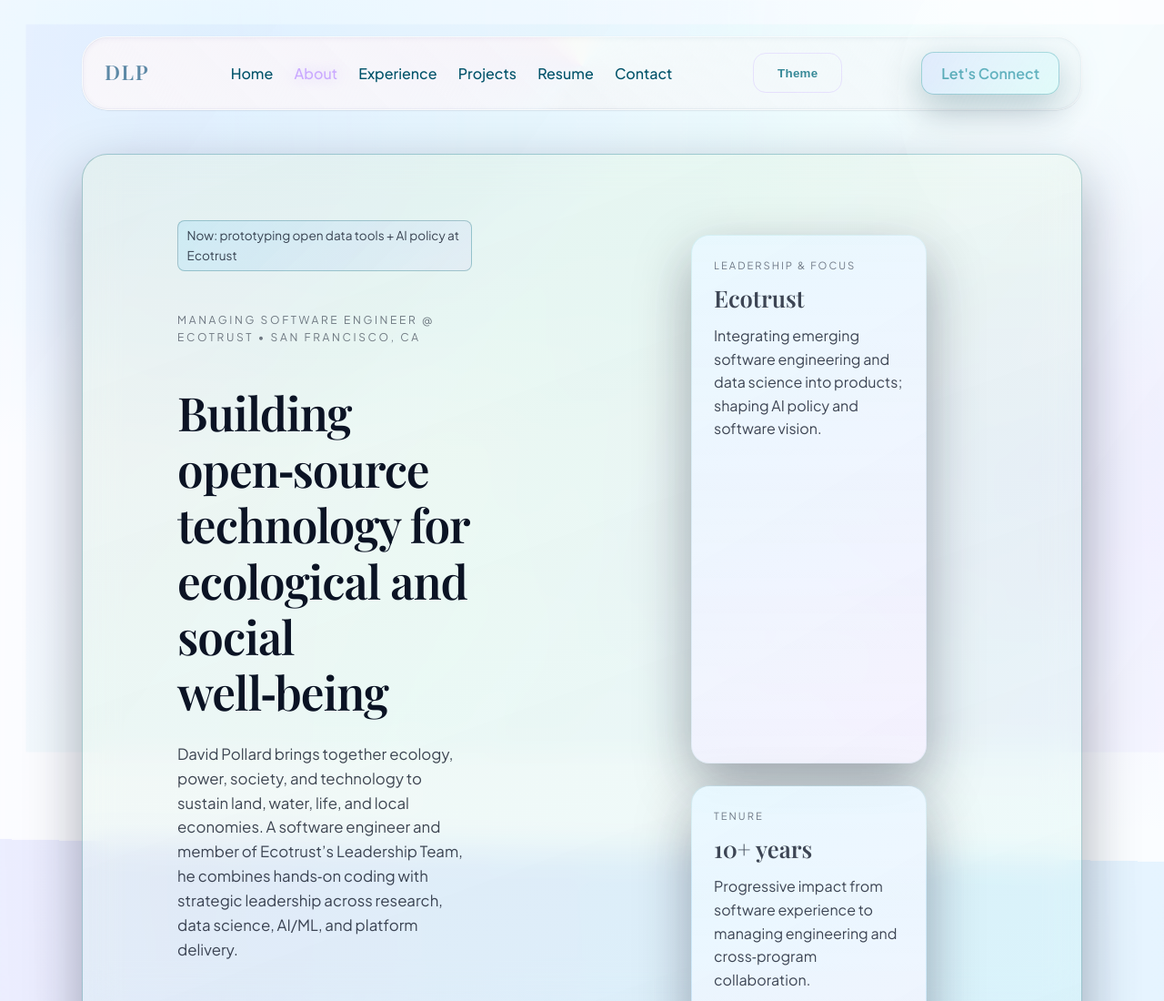
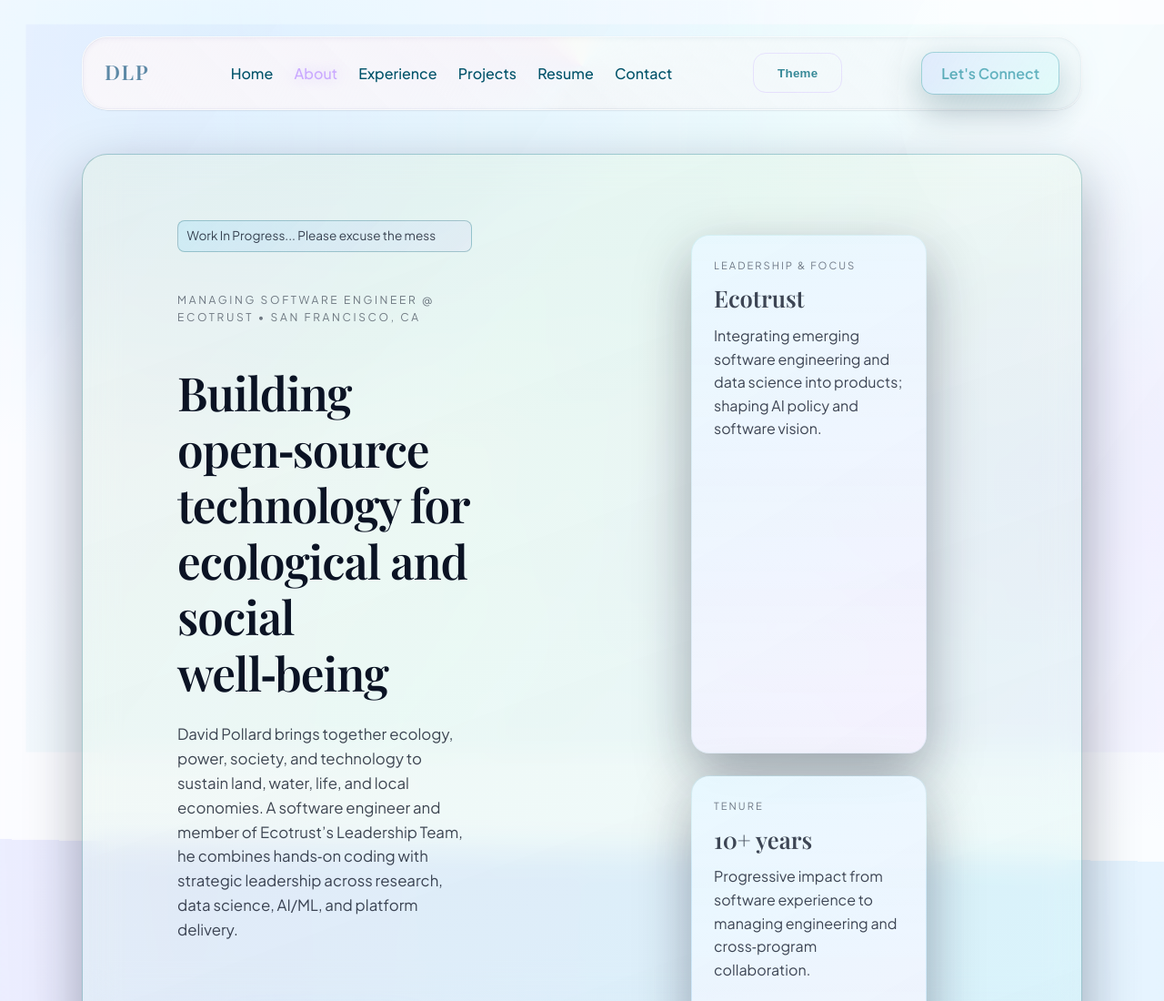
Before and after one commit to pollardld/pollardld.github.io, a website: page index.html in a window 1280 px wide. Shown: the top 1100 px of the page at 91% size. Drawn offline with nearby package versions, Linux system fonts and the light colour scheme; animation ran at ten frames a second.

Commit message:
Update now-badge text in index.html

```diff
--- a/index.html
+++ b/index.html
@@ -34,7 +34,7 @@
         <section id="hero" class="hero" aria-labelledby="hero-title">
             <div class="hero-content">
                 <!-- Optional small now-badge -->
-                <p class="now-badge" aria-live="polite">Now: prototyping open data tools + AI policy at Ecotrust</p>
+                <p class="now-badge" aria-live="polite">Work In Progress... Please excuse the mess</p>
                 <p class="hero-eyebrow">Managing Software Engineer @ Ecotrust • San Francisco, CA</p>
                 <h1 id="hero-title" class="hero-title">Building open‑source technology for ecological and social well‑being
                 </h1>
```
